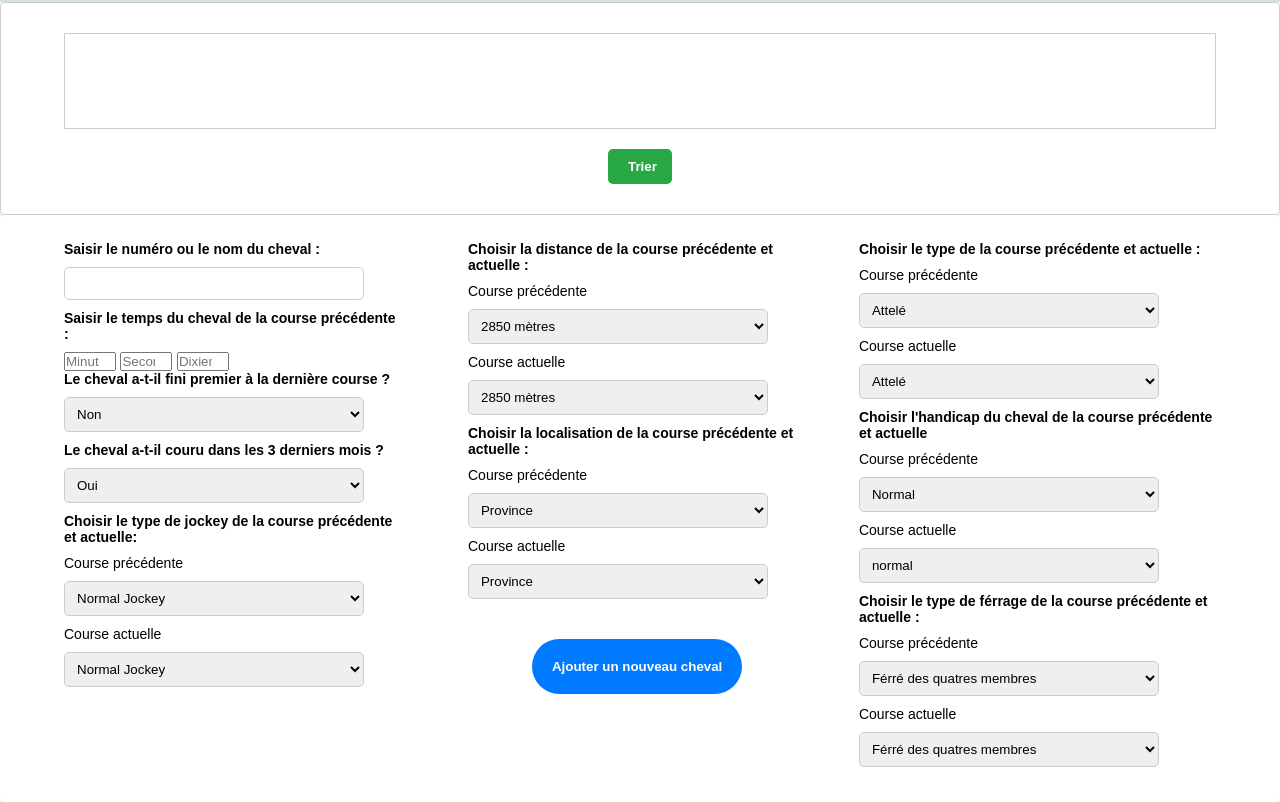
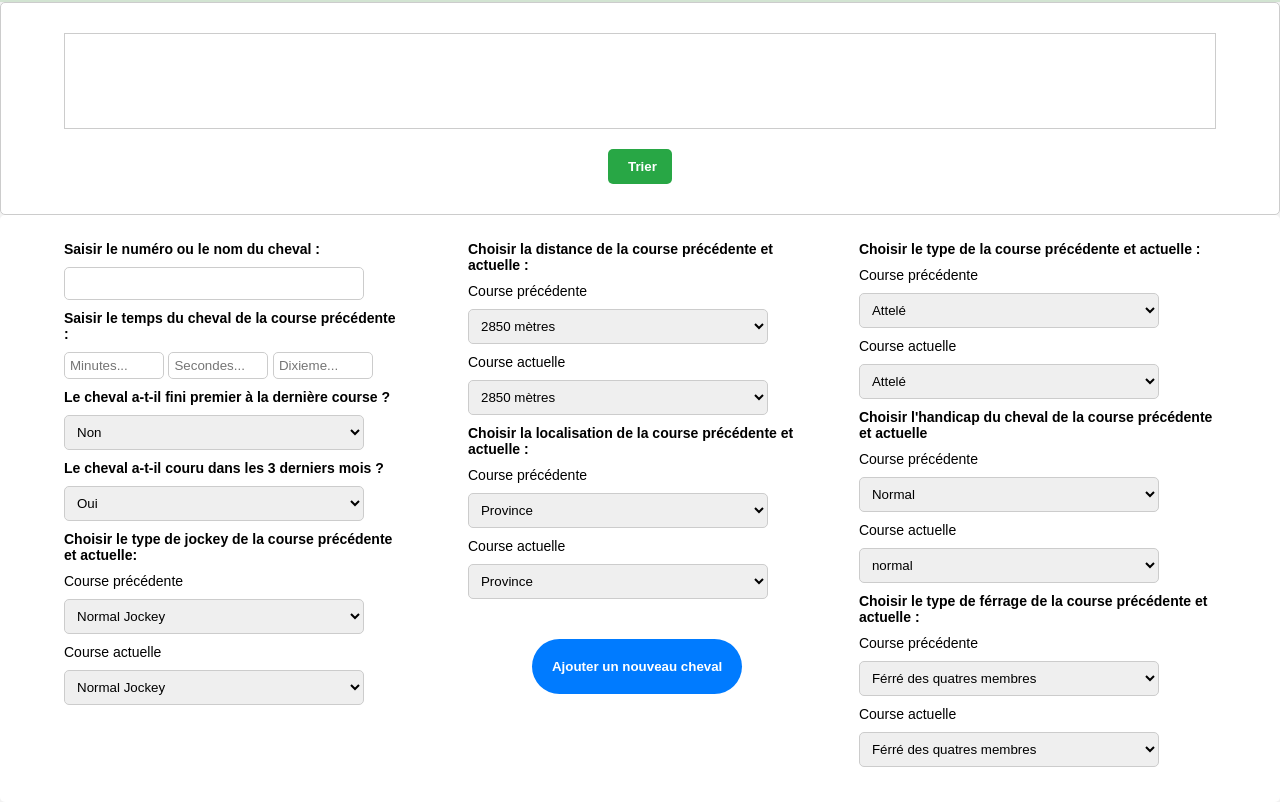
Before and after one commit to NicolasBaudoin/faire-le-papier, a website: page index.html in a window 1280 px wide. Shown: the part 57-859 px from the top of the page. Drawn offline with Linux system fonts and the light colour scheme.

Commit message:
style of new time input

```diff
--- a/package.json
+++ b/package.json
@@ -22,6 +22,7 @@
     "dotenv": "^16.3.1",
     "express": "^4.18.2",
     "fs": "^0.0.1-security",
+    "jslint": "^0.12.1",
     "nodemailer": "^6.9.4"
   }
 }
--- a/styles.css
+++ b/styles.css
@@ -60,7 +60,13 @@ form label {
     font-size: 14px;
     font-weight: bolder;
 }
-
+form input[type="number"]{
+    margin-bottom: 10px;
+    width: 100px ;
+    padding: 5px;
+    border-radius: 5px;
+    border: 1px solid #ccc;
+}
 form input[type="text"],
 form select {
     width: 300px;
```
Also changed, not shown: 1 other file.
